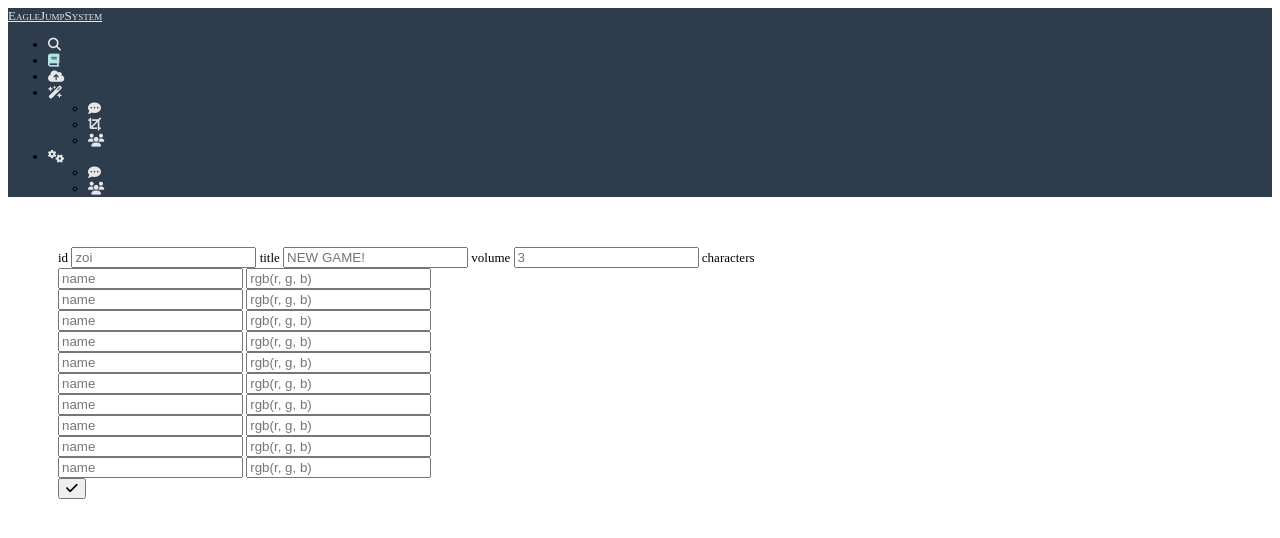
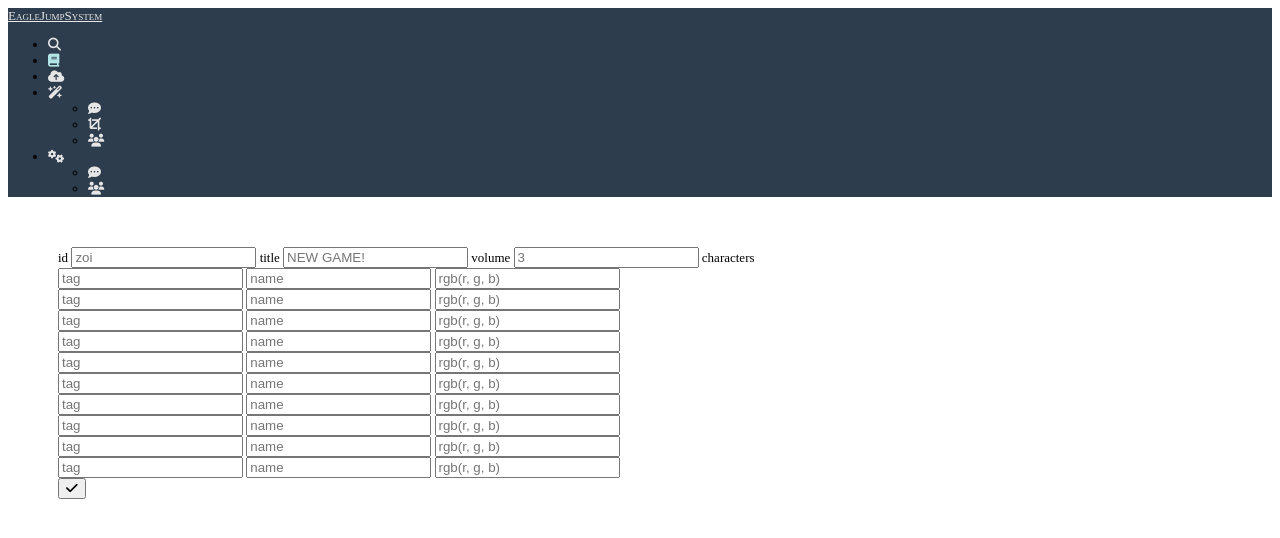
Before and after one commit to mzp/EagleJumpSystem, a Flask app: page /books/new in a window 1280 px wide. Shown: the top 538 px of the page. Run offline with Flask 2, Linux system fonts and the light colour scheme; style sheets or scripts are compiled from the project's sources; some libraries are stand-ins or nearby versions.

Commit message:
:snake: add tag for characters

```diff
--- a/app/pages/books.py
+++ b/app/pages/books.py
@@ -9,6 +9,7 @@ def __parse(data):
     volume = data['volume']
     characters = [
         {
+            'tag': data['tag[%d]' % i],
             'name': data['name[%d]' % i],
             'color': data['color[%d]' % i]
         }
--- a/app/templates/books/form.html
+++ b/app/templates/books/form.html
@@ -14,6 +14,7 @@
   {% for i in range(10) %}
     <div class="pure-g">
       {% set character = characters[i] if i < characters.__len__() else {} -%}
+      <input class="pure-u-1-10" type="text" name="tag[{{i}}]" placeholder="tag" value="{{character.tag}}" />
       <input class="pure-u-1-10" type="text" name="name[{{i}}]" placeholder="name" value="{{character.name}}" />
       <input class="pure-u-1-10" type="text" name="color[{{i}}]" placeholder="rgb(r, g, b)" value="{{character.color}}" />
     </div>
```
